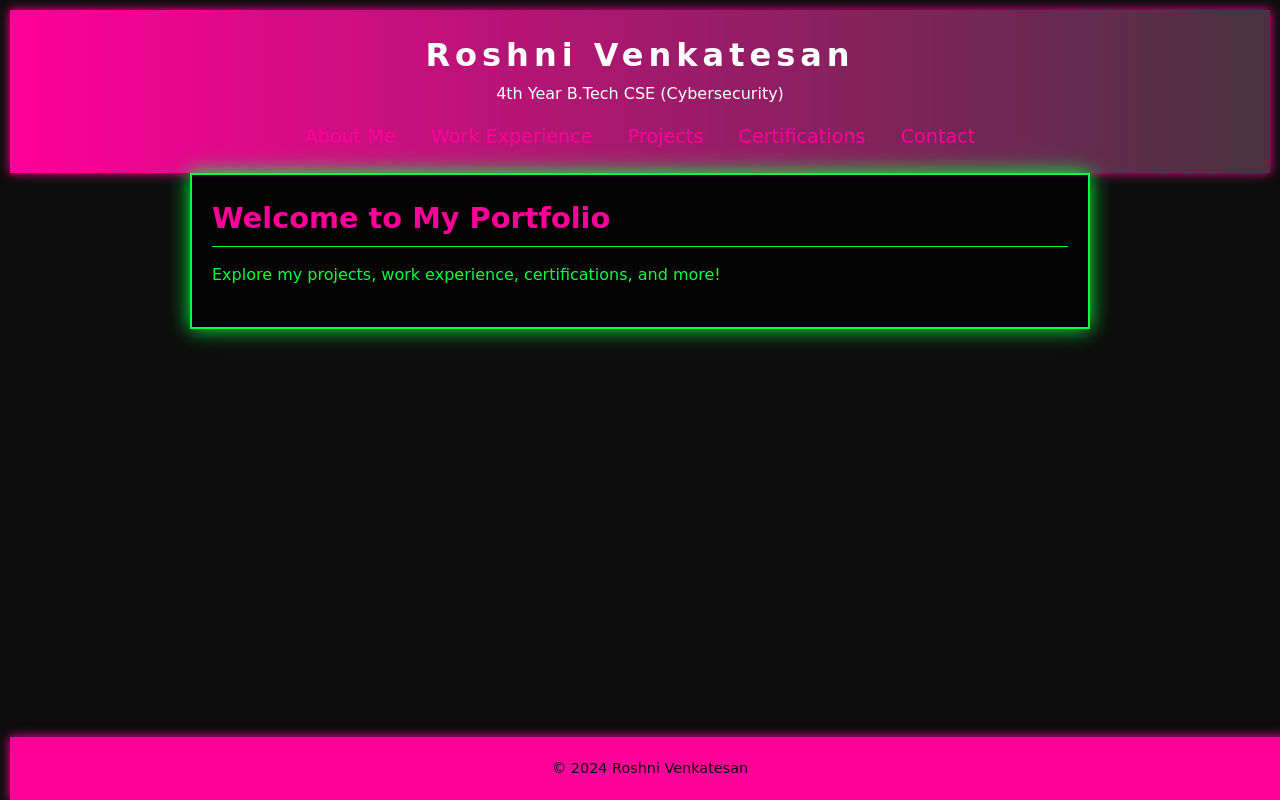
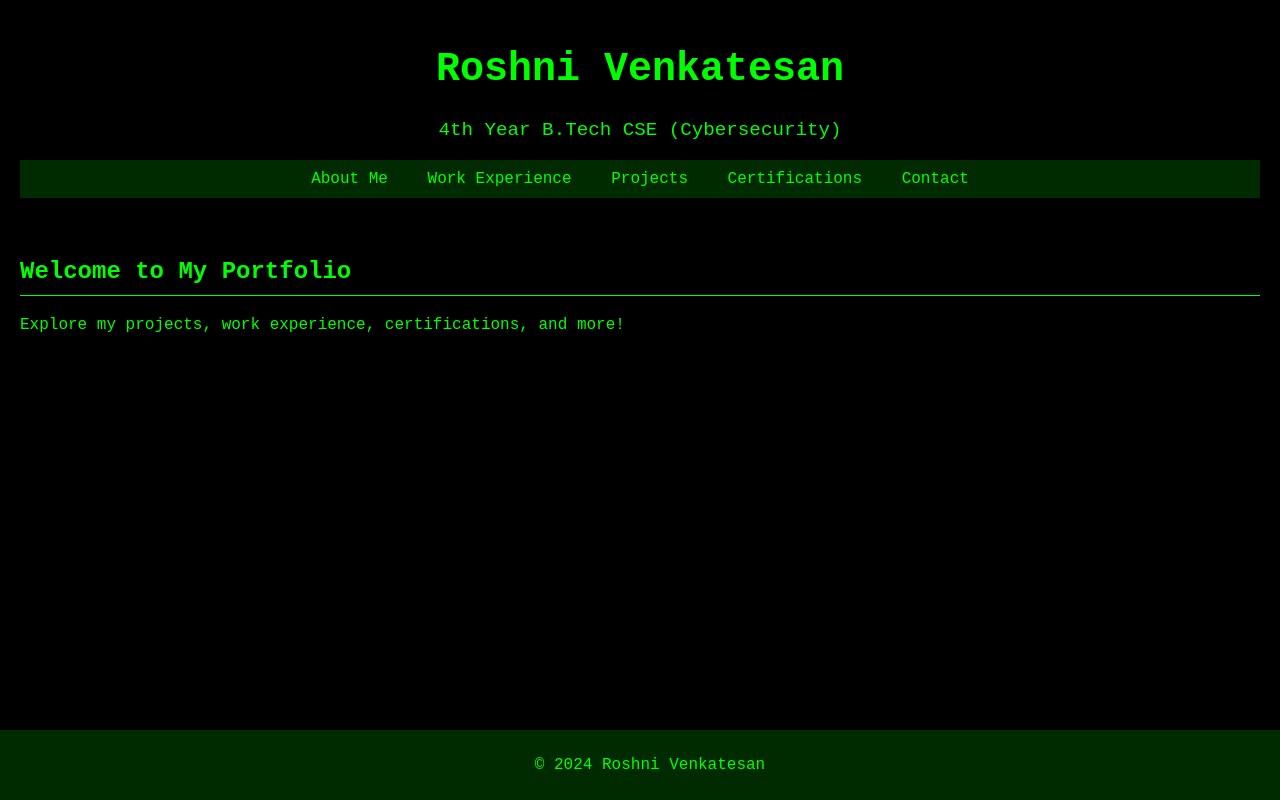
Before and after one commit to CeraMapleheart/R_Portfolio, a plain HTML site: page index.html in a window 1280 px wide. Drawn offline with Linux system fonts and the light colour scheme.

Commit message:
Update styles.css

```diff
--- a/styles.css
+++ b/styles.css
@@ -1,39 +1,43 @@
-* {
+body {
+    font-family: 'Courier New', Courier, monospace;
+    background-color: black;
+    color: #00FF00; /* Green text */
     margin: 0;
     padding: 0;
-    box-sizing: border-box;
-}
-
-body {
-    font-family: Arial, sans-serif;
-    line-height: 1.6;
-    background-color: #f4f4f4;
-    color: #333;
 }
 
 header {
-    background-color: #333;
-    color: #fff;
-    padding: 10px 0;
     text-align: center;
+    padding: 20px;
 }
 
 header h1 {
-    margin: 0;
+    font-size: 2.5em;
+}
+
+header p {
+    font-size: 1.2em;
+}
+
+nav {
+    background-color: #002B00; /* Darker green */
+    padding: 10px;
 }
 
 nav ul {
     list-style: none;
     padding: 0;
+    margin: 0;
+    text-align: center;
 }
 
 nav ul li {
     display: inline;
-    margin-right: 10px;
+    margin: 0 15px;
 }
 
 nav ul li a {
-    color: #fff;
+    color: #00FF00; /* Green text */
     text-decoration: none;
 }
 
@@ -43,138 +47,20 @@ nav ul li a:hover {
 
 main {
     padding: 20px;
-    max-width: 800px;
-    margin: 0 auto;
+}
+
+main h2 {
+    border-bottom: 1px solid #00FF00; /* Green underline */
+    padding-bottom: 10px;
+    margin-bottom: 20px;
 }
 
 footer {
+    background-color: #002B00; /* Darker green */
+    color: #00FF00; /* Green text */
     text-align: center;
     padding: 10px;
-    background-color: #333;
-    color: #fff;
-    position: absolute;
+    position: fixed;
+    bottom: 0;
     width: 100%;
-    bottom: 0;
 }
-
-section {
-    margin-bottom: 20px;
-}
-/* Basic Reset */
-* {
-    margin: 0;
-    padding: 0;
-    box-sizing: border-box;
-}
-
-/* Body styling */
-body {
-    font-family: 'Press Start 2P', cursive; /* Pixelated font for retro terminal effect */
-    background-color: #0d0d0d; /* Dark background for terminal theme */
-    color: #00FF41; /* Neon green text, classic terminal color */
-    line-height: 1.6;
-    padding: 10px;
-}
-
-/* Header */
-header {
-    background: linear-gradient(90deg, #ff0099, #493240);
-    color: #fff;
-    padding: 20px;
-    text-align: center;
-    box-shadow: 0 0 10px #ff0099;
-}
-
-header h1 {
-    font-size: 2em;
-    letter-spacing: 5px;
-    animation: flicker 3s infinite alternate; /* Flickering effect */
-}
-
-/* Navigation */
-nav ul {
-    list-style: none;
-    text-align: center;
-    margin-top: 15px;
-}
-
-nav ul li {
-    display: inline-block;
-    margin: 0 15px;
-}
-
-nav ul li a {
-    color: #ff0099; /* Neon pink links */
-    text-decoration: none;
-    font-size: 1.2em;
-    transition: color 0.3s;
-}
-
-nav ul li a:hover {
-    color: #00FFFF; /* Glows when hovered */
-}
-
-/* Main Content */
-main {
-    padding: 20px;
-    margin: 0 auto;
-    max-width: 900px;
-    border: 2px solid #00FF41; /* Neon green borders */
-    box-shadow: 0 0 20px #00FF41;
-    background-color: rgba(0, 0, 0, 0.8); /* Slight transparency for cyber effect */
-}
-
-/* Section titles */
-section h2 {
-    font-size: 1.8em;
-    margin-bottom: 15px;
-    color: #ff0099;
-    border-bottom: 1px solid #00FF41;
-    padding-bottom: 5px;
-}
-
-/* Section content */
-section p, section ul {
-    margin-bottom: 20px;
-}
-
-/* Footer */
-footer {
-    text-align: center;
-    padding: 20px;
-    background-color: #ff0099;
-    color: #0d0d0d;
-    font-size: 0.9em;
-    box-shadow: 0 0 10px #ff0099;
-}
-
-/* Custom Animations */
-@keyframes flicker {
-    0%, 19%, 21%, 23%, 25%, 54%, 56%, 100% {
-        opacity: 1;
-    }
-    20%, 24%, 55% {
-        opacity: 0.5;
-    }
-}
-
-/* Links */
-a {
-    color: #00FFFF;
-    text-decoration: none;
-}
-
-a:hover {
-    text-shadow: 0 0 10px #00FFFF; /* Glowing effect */
-}
-
-/* Custom terminal look */
-code {
-    font-family: 'Courier New', Courier, monospace;
-    background-color: #0d0d0d;
-    padding: 5px;
-    border: 1px solid #00FF41;
-    color: #00FFFF;
-    display: block;
-    margin-bottom: 10px;
-}
```
